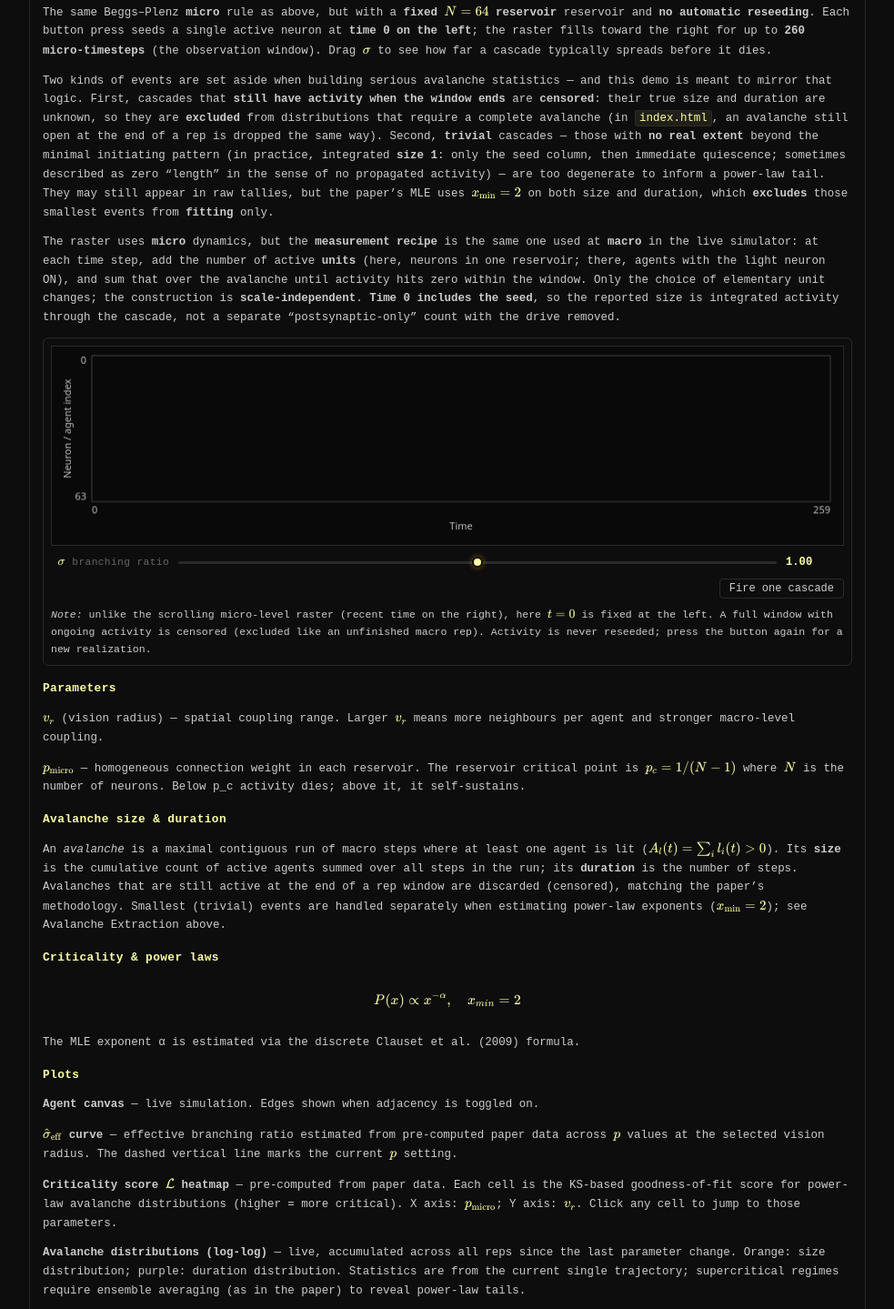
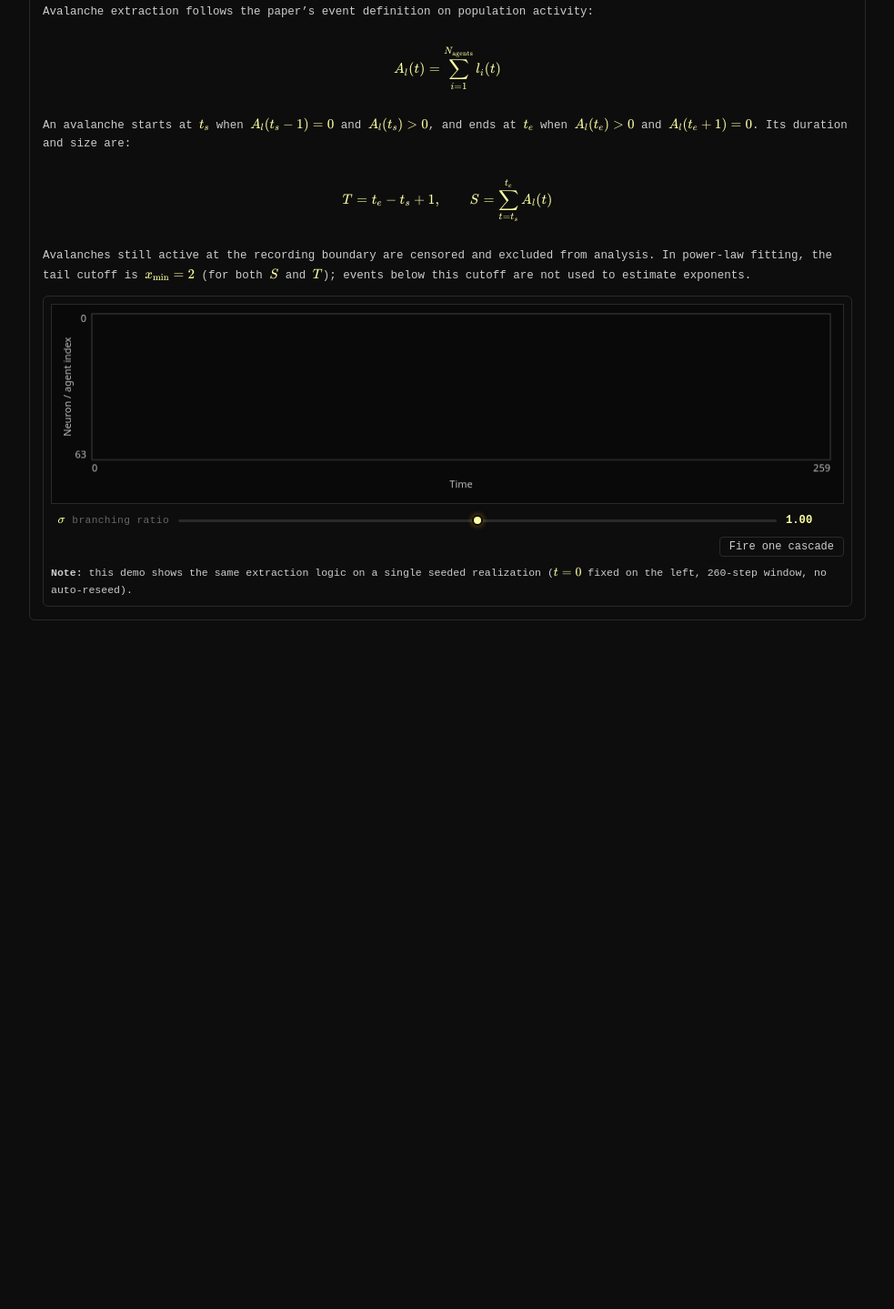
Before and after one commit to nhbess/emergent-macro-criticality, a plain HTML site: page live_viewer/about.html in a window 1280 px wide. Shown: the part 2525-3964 px from the top of the page at 91% size, without its empty margins (148-1131 px from the left). After the commit the page ends 3221 px from the top, so only its background shows below. Drawn offline with nearby package versions, Linux system fonts and the light colour scheme.

Commit message:
about content

```diff
--- a/live_viewer/about.html
+++ b/live_viewer/about.html
@@ -129,29 +129,17 @@
     </div>
 
     <h3>Avalanche Extraction</h3>
-    <p>The same Beggs–Plenz <strong>micro</strong> rule as above, but with a <strong>fixed $N=64$ reservoir</strong>
-    reservoir and <strong>no automatic reseeding</strong>. Each button press seeds a single
-    active neuron at <strong>time 0 on the left</strong>; the raster fills toward the right
-    for up to <strong>260 micro-timesteps</strong> (the observation window). Drag
-    $\sigma$ to see how far a cascade typically spreads before it dies.</p>
-    <p>Two kinds of events are set aside when building serious avalanche statistics — and this
-    demo is meant to mirror that logic. First, cascades that <strong>still have activity when the
-    window ends</strong> are <strong>censored</strong>: their true size and duration are unknown,
-    so they are <strong>excluded</strong> from distributions that require a complete avalanche
-    (in <code>index.html</code>, an avalanche still open at the end of a rep is dropped the same way).
-    Second, <strong>trivial</strong> cascades — those with <strong>no real extent</strong> beyond
-    the minimal initiating pattern (in practice, integrated <strong>size 1</strong>: only the seed
-    column, then immediate quiescence; sometimes described as zero “length” in the sense of no
-    propagated activity) — are too degenerate to inform a power-law tail. They may still appear in
-    raw tallies, but the paper’s MLE uses $x_{\min}=2$ on both size and duration,
-    which <strong>excludes</strong> those smallest events from <strong>fitting</strong> only.</p>
-    <p>The raster uses <strong>micro</strong> dynamics, but the <strong>measurement recipe</strong>
-    is the same one used at <strong>macro</strong> in the live simulator: at each time step, add the
-    number of active <strong>units</strong> (here, neurons in one reservoir; there, agents with the
-    light neuron ON), and sum that over the avalanche until activity hits zero within the window.
-    Only the choice of elementary unit changes; the construction is <strong>scale-independent</strong>.
-    <strong>Time 0 includes the seed</strong>, so the reported size is integrated activity through
-    the cascade, not a separate “postsynaptic-only” count with the drive removed.</p>
+    <p>Avalanche extraction follows the paper&#8217;s event definition on population
+    activity:</p>
+    <p class="math-display">$$A_l(t)=\sum_{i=1}^{N_{\mathrm{agents}}} l_i(t)$$</p>
+    <p>An avalanche starts at $t_s$ when
+    $A_l(t_s-1)=0$ and $A_l(t_s)>0$, and ends at $t_e$ when
+    $A_l(t_e)>0$ and $A_l(t_e+1)=0$. Its duration and size are:</p>
+    <p class="math-display">$$T=t_e-t_s+1,\qquad S=\sum_{t=t_s}^{t_e}A_l(t)$$</p>
+    <p>Avalanches still active at the recording boundary are censored and excluded
+    from analysis. In power-law fitting, the tail cutoff is $x_{\min}=2$ (for
+    both $S$ and $T$); events below this cutoff are not used to estimate
+    exponents.</p>
 
     <div id="av-extr-demo-wrap">
       <canvas id="av-extr-canvas"></canvas>
@@ -165,48 +153,12 @@
         <button type="button" id="av-extr-fire-btn" class="about-btn">Fire one cascade</button>
       </div>
       <p class="eq-center">
-        <em>Note:</em> unlike the scrolling micro-level raster (recent time on the right),
-        here $t=0$ is fixed at the left. A full window with ongoing activity is
-        censored (excluded like an unfinished macro rep). Activity is never reseeded; press the
-        button again for a new realization.
+        <strong>Note:</strong> this demo shows the same extraction logic on a
+        single seeded realization ($t=0$ fixed on the left, 260-step window, no
+        auto-reseed).
       </p>
     </div>
 
-    <h3>Parameters</h3>
-    <p>$v_r$ (vision radius) — spatial coupling range. Larger $v_r$ means more
-    neighbours per agent and stronger macro-level coupling.</p>
-    <p>$p_{\mathrm{micro}}$ — homogeneous connection weight in each reservoir.
-    The reservoir critical point is $p_c = 1/(N-1)$ where $N$ is the
-    number of neurons. Below p_c activity dies; above it, it self-sustains.</p>
-
-    <h3>Avalanche size &amp; duration</h3>
-    <p>An <em>avalanche</em> is a maximal contiguous run of macro steps where at least
-    one agent is lit ($A_l(t)=\sum_i l_i(t)>0$). Its <strong>size</strong>
-    is the cumulative count of active agents summed over all steps in the run;
-    its <strong>duration</strong> is the number of steps. Avalanches that are still
-    active at the end of a rep window are discarded (censored), matching the
-    paper&#8217;s methodology. Smallest (trivial) events are handled separately when
-    estimating power-law exponents ($x_{\min}=2$); see Avalanche Extraction above.</p>
-
-    <h3>Criticality &amp; power laws</h3>
-    <p class="math-display">$$P(x)\propto x^{-\alpha},\quad x_{min}=2$$</p>
-    <p>The MLE exponent &#x3b1; is estimated via the discrete Clauset et al. (2009) formula.</p>
-
-    <h3>Plots</h3>
-    <p><strong>Agent canvas</strong> — live simulation. Edges shown when adjacency
-    is toggled on.</p>
-    <p><strong>$\hat{\sigma}_{\mathrm{eff}}$ curve</strong> — effective branching ratio estimated
-    from pre-computed paper data across $p$ values at the selected vision radius.
-    The dashed vertical line marks the current $p$ setting.</p>
-    <p><strong>Criticality score $\mathcal{L}$ heatmap</strong> — pre-computed from paper
-    data. Each cell is the KS-based goodness-of-fit score for power-law
-    avalanche distributions (higher = more critical). X axis: $p_{\mathrm{micro}}$;
-    Y axis: $v_r$. Click any cell to jump to those parameters.</p>
-    <p><strong>Avalanche distributions (log-log)</strong> — live, accumulated across
-    all reps since the last parameter change. Orange: size distribution;
-    purple: duration distribution. Statistics are from the current single
-    trajectory; supercritical regimes require ensemble averaging (as in the
-    paper) to reveal power-law tails.</p>
   </div>
 </div>
 
```
